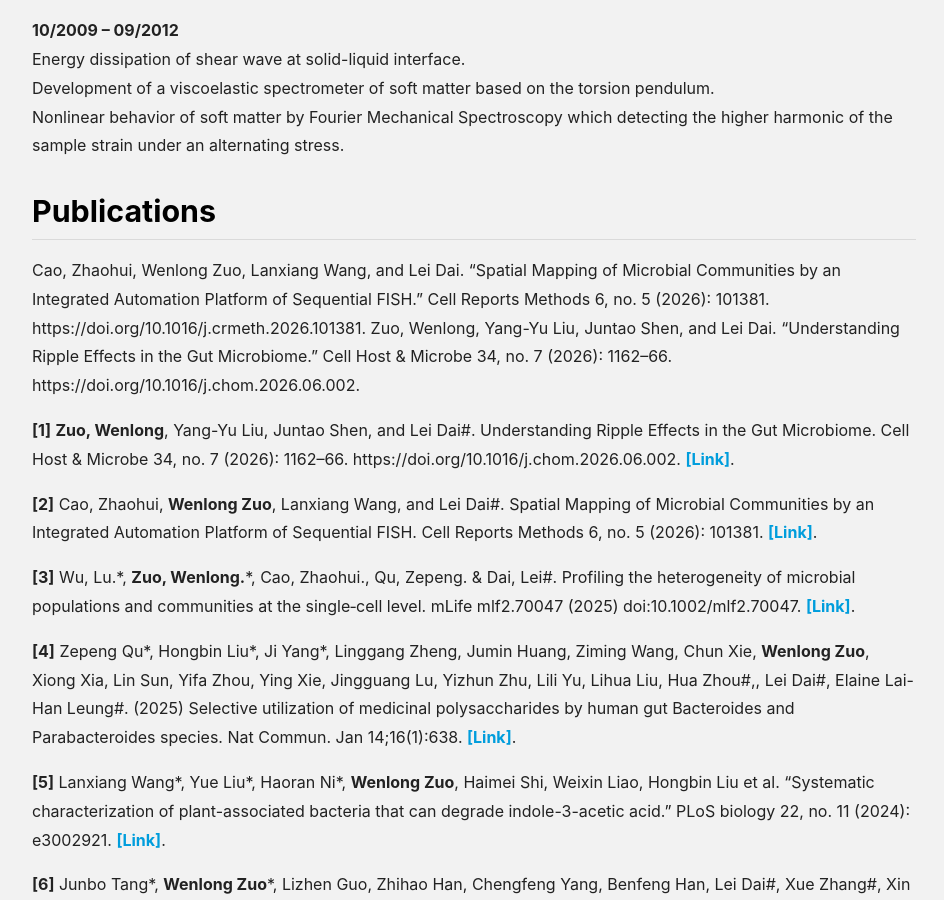
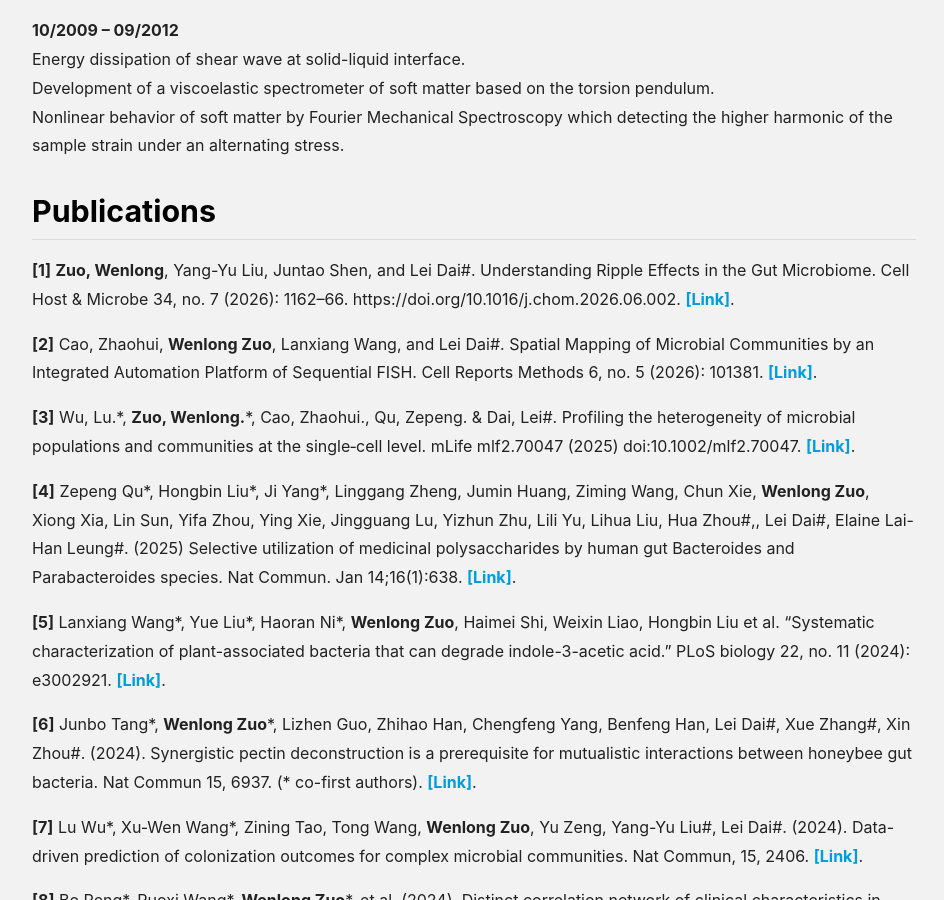
Before and after one commit to JacobZuo/jacobzuo.github.io, a Jekyll site: the page built from about.md, in a window 1280 px wide and 900 px high, scrolled down 2027 px. Shown: the whole window, without its empty margins (166-1110 px from the left). Built offline with Jekyll 4.4.1, drawn with Linux system fonts in a browser that asks for light colours; nearby versions of some CDN libraries.

Commit message:
Clean up publication section in about.md
Removed duplicate publication entries and formatted references.

```diff
--- a/about.md
+++ b/about.md
@@ -73,11 +73,6 @@ Nonlinear behavior of soft matter by Fourier Mechanical Spectroscopy which detec
 
 
 ## Publications
-Cao, Zhaohui, Wenlong Zuo, Lanxiang Wang, and Lei Dai. “Spatial Mapping of Microbial Communities by an Integrated Automation Platform of Sequential FISH.” Cell Reports Methods 6, no. 5 (2026): 101381. https://doi.org/10.1016/j.crmeth.2026.101381.
-Zuo, Wenlong, Yang-Yu Liu, Juntao Shen, and Lei Dai. “Understanding Ripple Effects in the Gut Microbiome.” Cell Host & Microbe 34, no. 7 (2026): 1162–66. https://doi.org/10.1016/j.chom.2026.06.002.
-
-
-
 
 **[1]** **Zuo, Wenlong**, Yang-Yu Liu, Juntao Shen, and Lei Dai\#. Understanding Ripple Effects in the Gut Microbiome. Cell Host & Microbe 34, no. 7 (2026): 1162–66. https://doi.org/10.1016/j.chom.2026.06.002. [[Link]](https://authors.elsevier.com/a/1nPAl6t8JEyQmj).
 
```
